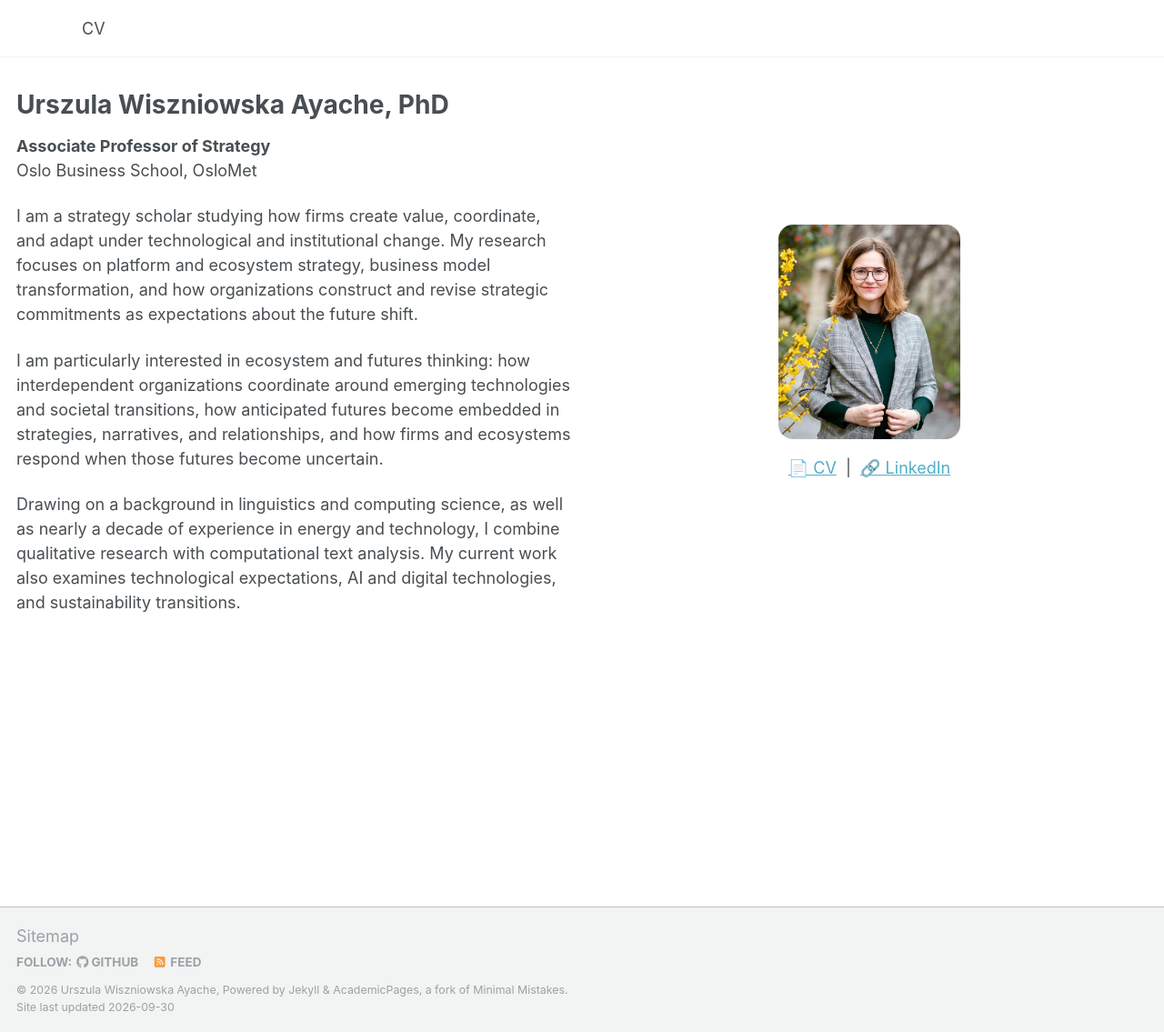
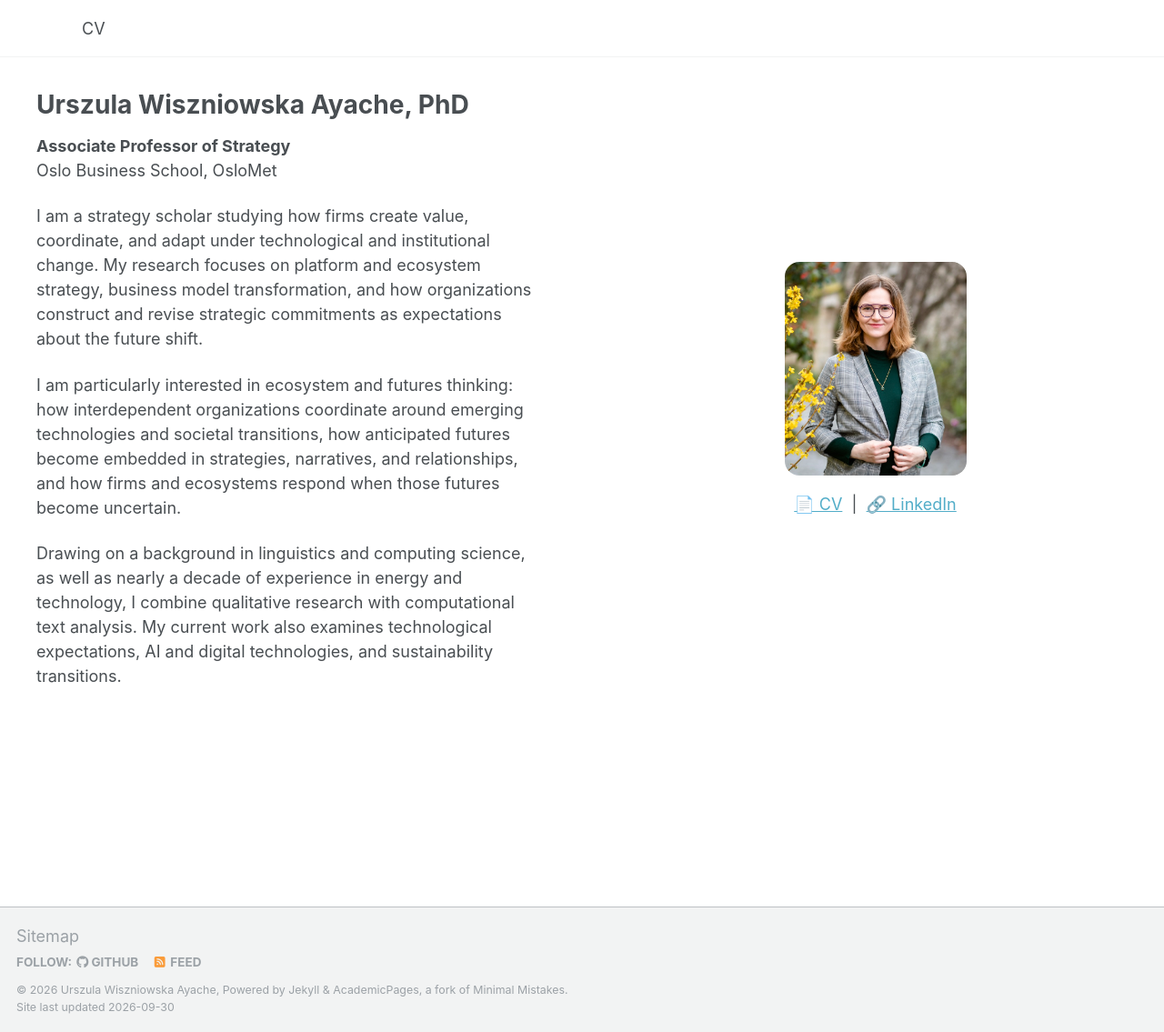
Before and after one commit to urszulawiszniowskaayache/urszulawiszniowskaayache.github.io, a Jekyll site: the page built from index.md, in a window 1280 px wide and 1135 px high. Shown: the whole window at 91% size. Built offline with Jekyll 4.4.1, drawn with Linux system fonts in a browser that asks for light colours; a script that is not in the unit is left out.

Commit message:
Modify div styles for improved layout
Updated layout styles for better responsiveness.

```diff
--- a/index.md
+++ b/index.md
@@ -4,7 +4,7 @@ permalink: /
 title: ""
 author_profile: false
 ---
-<div style="display: flex; align-items: center; justify-content: space-between; flex-wrap: wrap;">
+<div style="display: flex; align-items: center; justify-content: space-between; gap: 70px; flex-wrap: wrap; max-width: 1200px; margin: 0 auto;">
   <div style="flex: 1; min-width: 300px; padding-right: 20px;">
     <h1 style="margin-bottom: 0.5em;">Urszula Wiszniowska Ayache, PhD</h1>
 
```
